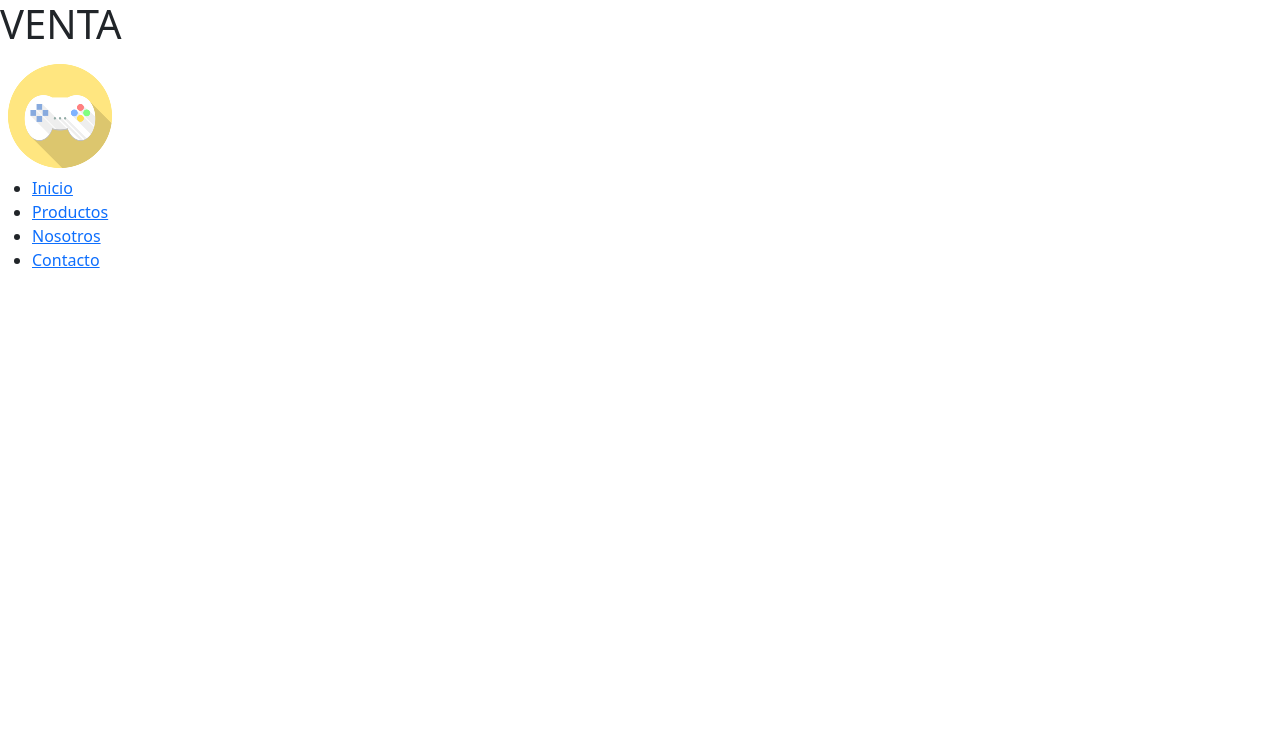
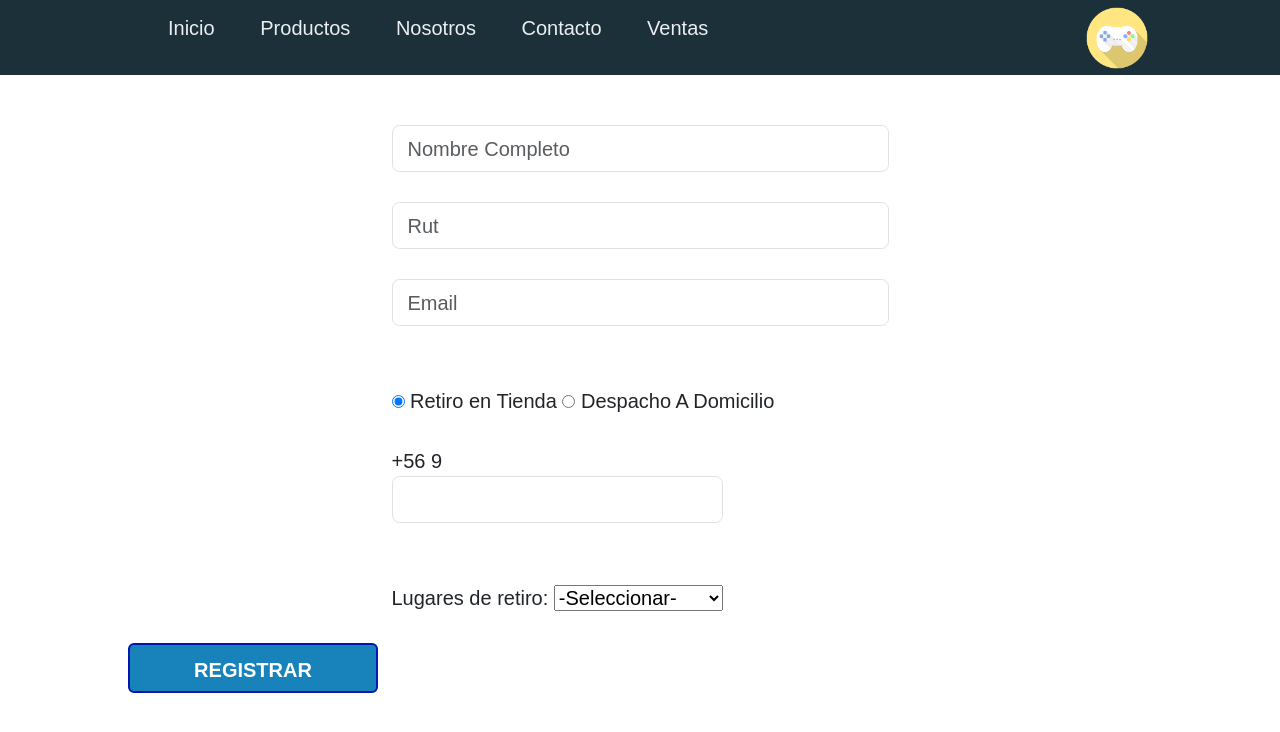
Before and after one commit to CristopherIriarte/proyecto_pagina, a plain HTML site: page Proyecto/venta.html in a window 1280 px wide. Drawn offline with nearby package versions, Linux system fonts and the light colour scheme.

Commit message:
Add files via upload

```diff
--- a/Proyecto/css/estilo.css
+++ b/Proyecto/css/estilo.css
@@ -62,7 +62,7 @@
 }
 
 body{
-    background-color: #69fbd6;
+    background-color: #ffffff;
 }
 
 .header{
@@ -120,3 +120,48 @@ body{
 .header .nav-links li a:hover{
     color: #53f5bf;
 }
+
+.contenedorform {
+
+    margin-left: 10%;
+    margin-right: 10%;
+    text-align: left;
+}
+
+#submit-form{
+    text-decoration: none;
+    padding: 10px;
+    font-weight: 600;
+    font-size: 20px;
+    color: #ffffff;
+    background-color: #1883ba;
+    border-radius: 6px;
+    border: 2px solid #0016b0;
+    height: 50px;
+    width: 250px;
+}
+
+.row{
+    justify-content: space-around;
+}
+
+.footer {
+    text-align: center;
+    background-color: lightblue;
+}
+
+.abajo{
+    text-align: center;
+
+}
+
+.navegador{
+    margin-left: 10%;
+    margin-right: 10%;
+    margin-top: 2%;
+    margin-bottom: 2%;
+    border-width: 1%;
+    border-color: burlywood;
+
+
+}
--- a/Proyecto/venta.html
+++ b/Proyecto/venta.html
@@ -5,22 +5,84 @@
     <meta http-equiv="X-UA-Compatible" content="IE=edge">
     <meta name="viewport" content="width=device-width, initial-scale=1.0">
     <link href="https://cdn.jsdelivr.net/npm/bootstrap@5.3.0-alpha2/dist/css/bootstrap.min.css" rel="stylesheet" integrity="sha384-aFq/bzH65dt+w6FI2ooMVUpc+21e0SRygnTpmBvdBgSdnuTN7QbdgL+OapgHtvPp" crossorigin="anonymous">
+    <link rel="stylesheet" href="css/estilo.css">
     <title>Venta</title>
 </head>
 <body>
-    <h1>VENTA</h1>
     <header class="header">
         <div class="logo">
             <img src="img/logo.png" alt="Logo de la marca">
         </div>
         <nav>
-           <ul class="nav-links">
+        <ul class="nav-links">
                 <li><a href="index.html">Inicio</a></li>
                 <li><a href="productos.html">Productos</a></li>
                 <li><a href="nosotros.html">Nosotros</a></li>
                 <li><a href="contacto.html">Contacto</a></li>
-           </ul>
+                <li><a href="venta.html">Ventas</a></li>
+        </ul>
         </nav>
     </header>
+    <div class="contenedorform">
+        <div class="row">
+          <div class="col-md-6" style="padding-top:50px;">
+
+            <!-- FORM -->
+            <form id="contact-form">
+              <div class="form-group">
+                <input type="text" name="name" id="name" class="form-control required" placeholder="Nombre Completo"><br />
+              </div>
+              <div class="form-group">
+                <input type="text" name="rut" id="rut" class="form-control required" placeholder="Rut">  <br />
+              </div>
+              <div class="form-group">
+                <input type="email" name="email" id="email" class="form-control required" placeholder="Email"><br />
+              </div>
+
+              <br />
+
+              <div class="form-group">
+                <label>
+                  <input type="radio" name="transporte" class="required" checked="checked"> Retiro en Tienda
+                </label>
+                <label>
+                  <input type="radio" name="transporte" class="required"> Despacho A Domicilio
+                </label>
+
+              </div>
+              <br />
+              <div class="form-group">
+                <div class = "form-group col-md-8">
+                <label>+56 9 </label>
+                <input type="text" name="RutUsuario" id="RutUsuario" class="form-control required"><br/>
+                <label>
+                </label>
+              </div>
+                </div>
+
+              <div class="form-group">
+                <label>Lugares de retiro: </label>
+                <select name="retiro" class="required" >
+                  <option value="">-Seleccionar-</option>
+                  <option value="Las Condes">Las Condes</option>
+                  <option value="La Reina">La Reina</option>
+                  <option value="Vitacura">Vitacura</option>
+                  <option value="Estación Central">Estación Central</option>
+                  <option value="Maipú">Maipú</option>
+                  <option value="Lo Prado">Lo Prado</option>
+                </select>
+              </div>
+              <br />
+            </form>
+          </div>
+
+          </div>
+
+        <div>  <button id="submit-form">REGISTRAR</button> </div>
+
+        <!-- END FORM -->
+        </div>
+
+
 </body>
 </html>
```
Also changed, not shown: Proyecto/contacto.html (+1 -0 lines), Proyecto/index.html (+34 -3 lines), Proyecto/nosotros.html (+7 -8 lines), Proyecto/productos.html (+1 -0 lines), Proyecto/img/face.png (added), Proyecto/img/game1.jpeg (added), Proyecto/img/game2.jpeg (added), Proyecto/img/game3.jpeg (added), Proyecto/img/ints.png (added), Proyecto/img/tw.png (added).
